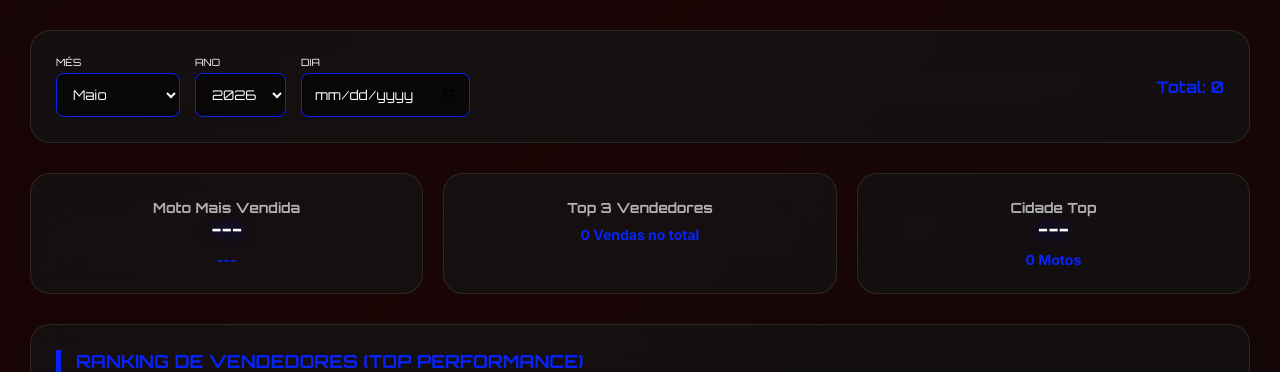
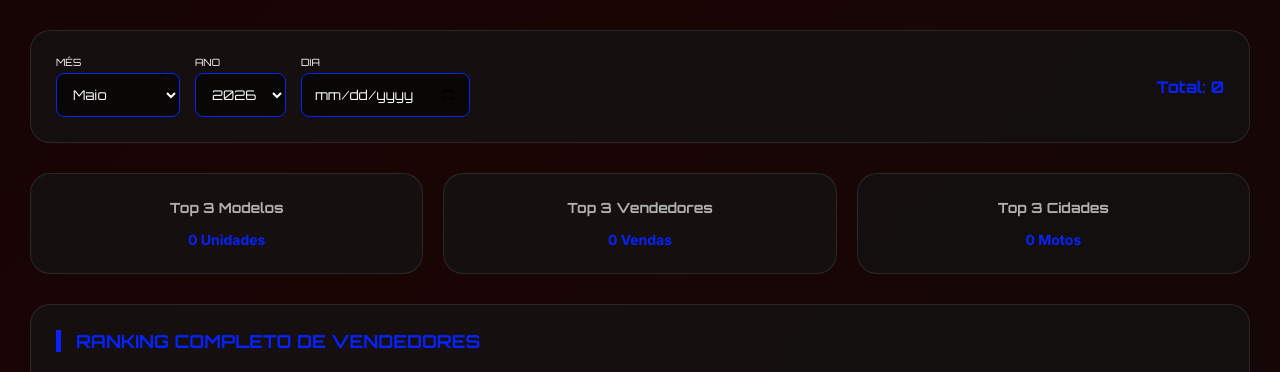
Before and after one commit to niwtonbr/Entrega, a Flask app: page /relatorio in a window 1280 px wide. Shown: the part 79-451 px from the top of the page. Run offline with Flask 3, Linux system fonts and the light colour scheme; data that the repository does not hold is empty; some libraries are stand-ins or nearby versions.

Commit message:
Update relatorios.html

```diff
--- a/templates/relatorios.html
+++ b/templates/relatorios.html
@@ -26,16 +26,17 @@
         .container { padding: 30px; max-width: 1300px; margin: 0 auto; }
         .filter-section { background: var(--glass-bg); backdrop-filter: blur(20px); border: 1px solid var(--glass-border); padding: 25px; border-radius: 20px; margin-bottom: 30px; display: flex; flex-wrap: wrap; gap: 20px; align-items: center; justify-content: space-between; }
         select, input { padding: 12px; background: rgba(0,0,0,0.6); border: 1px solid var(--honda-red); color: white; border-radius: 8px; font-family: 'Orbitron', monospace; }
+
         .kpi-container { display: grid; grid-template-columns: repeat(auto-fit, minmax(300px, 1fr)); gap: 20px; margin-bottom: 30px; }
         .kpi-card { background: var(--glass-bg); backdrop-filter: blur(20px); border: 1px solid var(--glass-border); padding: 25px; border-radius: 20px; text-align: center; }
         .kpi-value { font-family: 'Orbitron', monospace; font-size: 20px; font-weight: bold; color: #fff; text-shadow: 0 0 15px var(--honda-red); }
         .kpi-detail { font-size: 14px; color: var(--honda-red); margin-top: 10px; font-weight: bold; }
 
-        /* ESTILO PARA A LISTA DO TOP 3 */
-        .top3-list { list-style: none; padding: 0; margin: 10px 0; text-align: left; }
-        .top3-item { display: flex; justify-content: space-between; padding: 5px 0; border-bottom: 1px solid rgba(255,255,255,0.05); font-family: 'Orbitron', monospace; font-size: 14px; }
+        /* ESTILO PARA AS LISTAS TOP 3 */
+        .top3-list { list-style: none; padding: 0; margin: 15px 0; text-align: left; }
+        .top3-item { display: flex; justify-content: space-between; padding: 8px 0; border-bottom: 1px solid rgba(255,255,255,0.05); font-family: 'Orbitron', monospace; font-size: 13px; }
         .top3-item span { color: var(--text-secondary); }
-        .top3-item b { color: white; }
+        .top3-item b { color: white; text-shadow: 0 0 5px var(--honda-red); }
 
         .report-table-container { background: var(--glass-bg); backdrop-filter: blur(20px); border: 1px solid var(--glass-border); border-radius: 20px; padding: 25px; margin-bottom: 30px;}
         .scroll-area { max-height: 400px; overflow-y: auto; margin-top: 20px; }
@@ -86,26 +87,24 @@
 
     <div class="kpi-container">
         <div class="kpi-card">
-            <h3 style="font-family:'Orbitron'; font-size:14px; color:var(--text-secondary)">Moto Mais Vendida</h3>
-            <div class="kpi-value" id="top-modelo">---</div>
-            <div class="kpi-detail" id="top-cor">---</div>
+            <h3 style="font-family:'Orbitron'; font-size:14px; color:var(--text-secondary)">Top 3 Modelos</h3>
+            <div id="top-modelos-list" class="top3-list"></div>
+            <div class="kpi-detail" id="total-modelos">0 Unidades</div>
         </div>
         <div class="kpi-card">
             <h3 style="font-family:'Orbitron'; font-size:14px; color:var(--text-secondary)">Top 3 Vendedores</h3>
-            <div id="top-vendedores-list" class="top3-list">
-                <!-- Inserido via JS -->
-            </div>
+            <div id="top-vendedores-list" class="top3-list"></div>
             <div class="kpi-detail" id="total-vendas-vendedor">0 Vendas no total</div>
         </div>
         <div class="kpi-card">
-            <h3 style="font-family:'Orbitron'; font-size:14px; color:var(--text-secondary)">Cidade Top</h3>
-            <div class="kpi-value" id="top-cidade">---</div>
-            <div class="kpi-detail" id="total-cidade">0 Motos</div>
+            <h3 style="font-family:'Orbitron'; font-size:14px; color:var(--text-secondary)">Top 3 Cidades</h3>
+            <div id="top-cidades-list" class="top3-list"></div>
+            <div class="kpi-detail" id="total-cidades">0 Motos</div>
         </div>
     </div>
 
     <div class="report-table-container">
-        <h2>Ranking de Vendedores (Top Performance)</h2>
+        <h2>Ranking Completo de Vendedores</h2>
         <div class="scroll-area">
             <table>
                 <thead><tr><th>Pos</th><th>Vendedor</th><th style="text-align:center">Vendas</th></tr></thead>
@@ -139,13 +138,12 @@
     }
 
     function limparKpis() {
-        document.getElementById('top-modelo').innerText = "---";
-        document.getElementById('top-cor').innerText = "---";
-        document.getElementById('top-vendedor').innerText = "---";
+        document.getElementById('top-modelos-list').innerHTML = "";
         document.getElementById('top-vendedores-list').innerHTML = "";
+        document.getElementById('top-cidades-list').innerHTML = "";
+        document.getElementById('total-modelos').innerText = "0 Unidades";
         document.getElementById('total-vendas-vendedor').innerText = "0 Vendas";
-        document.getElementById('top-cidade').innerText = "---";
-        document.getElementById('total-cidade').innerText = "0 Motos";
+        document.getElementById('total-cidades').innerText = "0 Motos";
         document.getElementById('tabela-ranking').innerHTML = "";
     }
 
@@ -158,40 +156,38 @@
             cidCount[v.cidade] = (cidCount[v.cidade] || 0) + 1;
         });
 
-        // TOP MODELO
-        const topM = Object.keys(modCount).reduce((a, b) => modCount[a] > modCount[b] ? a : b);
-        document.getElementById('top-modelo').innerText = topM;
-        document.getElementById('top-cor').innerText = `${modCount[topM]} unidades`;
+        // Função auxiliar para criar Top 3
+        const createTop3 = (countObj, elementId) => {
+            const sorted = Object.entries(countObj)
+                .sort((a, b) => b[1] - a[1])
+                .slice(0, 3);
 
-        // TOP 3 VENDEDORES
+            const listDiv = document.getElementById(elementId);
+            listDiv.innerHTML = "";
+            sorted.forEach(([name, val], i) => {
+                listDiv.innerHTML += `<div class="top3-item"><span>${i+1}º ${name}</span><b>${val}</b></div>`;
+            });
+            return sorted;
+        };
+
+        // Aplicando Top 3 para os três KPIs
+        const topModels = createTop3(modCount, 'top-modelos-list');
+        const topVendedores = createTop3(venCount, 'top-vendedores-list');
+        const topCidades = createTop3(cidCount, 'top-cidades-list');
+
+        // Totais nos detalhes
+        document.getElementById('total-modelos').innerText = `${vendas.length} Unidades`;
+        document.getElementById('total-vendas-vendedor').innerText = `${vendas.length} Vendas no total`;
+        document.getElementById('total-cidades').innerText = `${vendas.length} Motos`;
+
+        // Tabela Ranking Completa
         const rankingArray = Object.keys(venCount).map(name => ({ name, total: venCount[name] }));
         rankingArray.sort((a, b) => b.total - a.total);
 
-        const top3 = rankingArray.slice(0, 3);
-        const listDiv = document.getElementById('top-vendedores-list');
-        listDiv.innerHTML = "";
-
-        top3.forEach((v, i) => {
-            listDiv.innerHTML += `
-                <div class="top3-item">
-                    <span>${i+1}º ${v.name}</span>
-                    <b>${v.total} vdas</b>
-                </div>`;
-        });
-
-        const totalGeralVendas = rankingArray.reduce((acc, cur) => acc + cur.total, 0);
-        document.getElementById('total-vendas-vendedor').innerText = `${totalGeralVendas} Vendas no total`;
-
-        // TOP CIDADE
-        const topC = Object.keys(cidCount).reduce((a, b) => cidCount[a] > cidCount[b] ? a : b);
-        document.getElementById('top-cidade').innerText = topC;
-        document.getElementById('total-cidade').innerText = `${cidCount[topC]} Motos`;
-
-        // TABELA RANKING
         const tbody = document.getElementById('tabela-ranking');
         tbody.innerHTML = "";
         rankingArray.forEach((item, index) => {
-            tbody.innerHTML += `<tr><td>${index+1}º</td<td>${item.name}</td><td style="text-align:center">${item.total}</td></tr>`;
+            tbody.innerHTML += `<tr><td>${index+1}º</td><td>${item.name}</td><td style="text-align:center">${item.total}</td></tr>`;
         });
 
         renderCharts(rankingArray, modCount);
```
